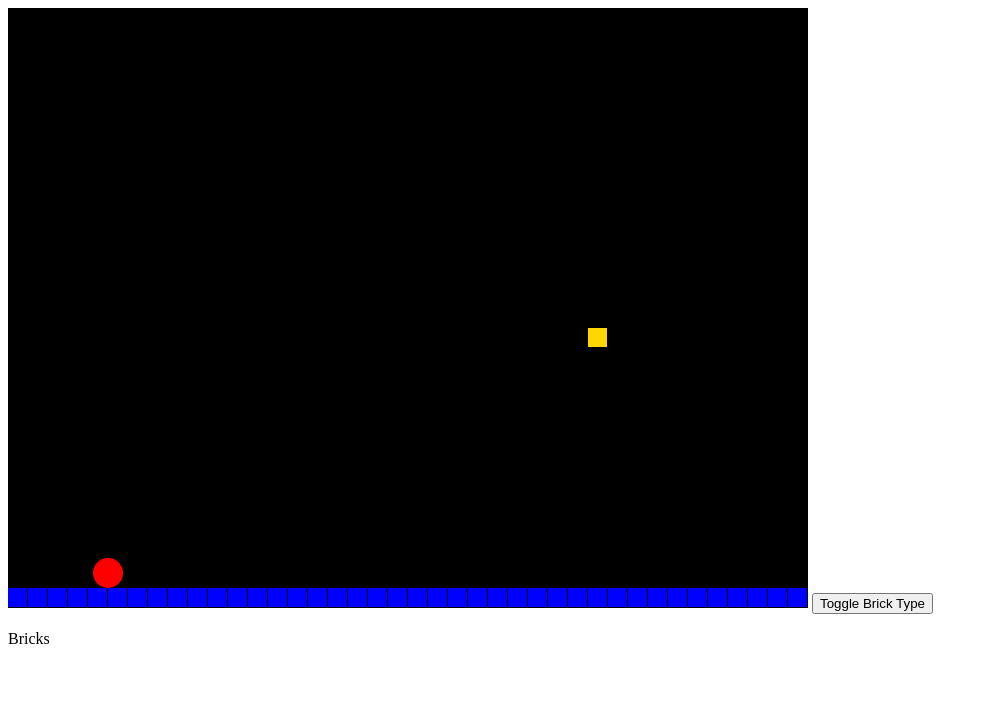
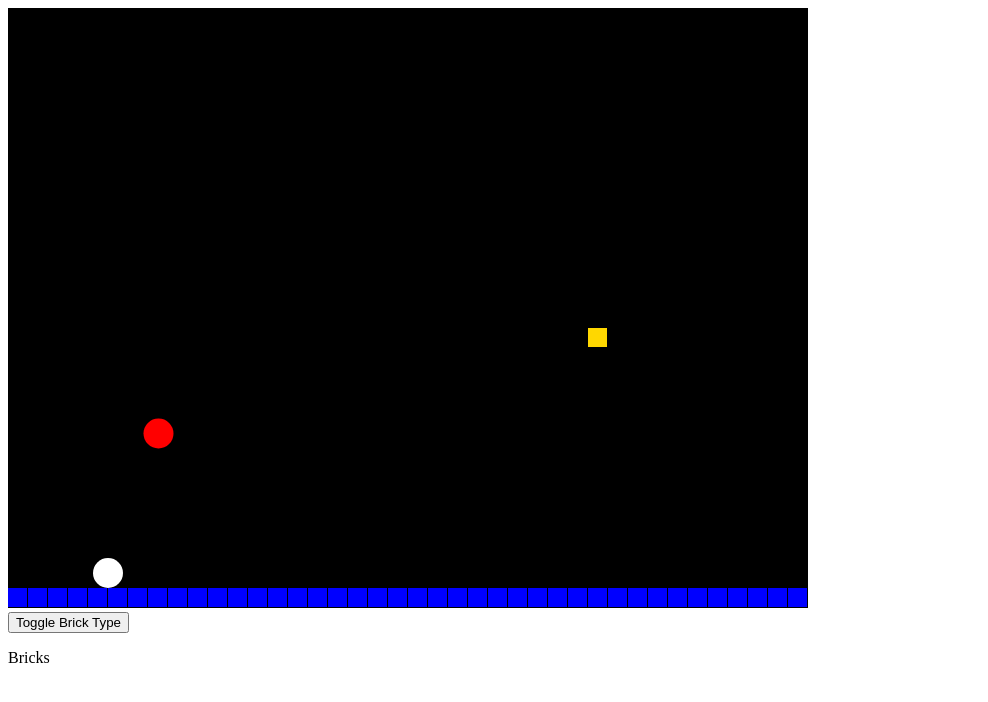
Before and after one commit to p-gonzo/canvas_game_engine, a plain HTML site: page index.html in a window 1280 px wide. Shown: the whole page, without its empty margins (0-988 px from the left). Drawn offline with Linux system fonts and the light colour scheme.

Commit message:
Add enemy

```diff
--- a/game.js
+++ b/game.js
@@ -6,24 +6,45 @@ const TILE_WIDTH = CANVAS_WIDTH / NUMBER_OF_COLUMNS;
 const TILE_HEIGHT = CANVAS_HEIGHT / NUMBER_OF_ROWS;
 const FRAMES_PER_SECOND = 60;
 const GRAVITY = 0.6;
+
+const EMPTY = 0;
+const BRICK = 1;
+const COIN = 2;
+
+const PLAYER_SPEED = 3;
+const ENEMY_SPEED = 0.5;
+
 const TILE_TYPES = ['Bricks', 'Coins']
 
 
 let tilesMatrix = [];
 let isDrawing = false;
 let justToggledTile = {tileCol: -1, tileRow: -1};
-let currentTileType = 1;
+let currentTileType = BRICK;
 
 player = {
     yDelta: 0,
     x: 100,
     y: 100,
     radius: 15,
-    color: 'red',
+    color: 'white',
     onGround: false,
     keyHoldRight: false,
     keyHoldLeft: false
 }
+
+class Enemy {
+    constructor(x, y) {
+        this.x = x;
+        this.y = y;
+        this.color = 'red';
+        this.radius = 15;
+    }
+}
+
+const enemies = [];
+
+enemies.push(new Enemy(300, 300));
 
 const getCanvas = () => {
     return document.getElementById("gameCanvas");
@@ -58,6 +79,7 @@ const drawAll = (gameCanvas) => {
     drawRect({canvas: gameCanvas, x:0, y:0, height: CANVAS_HEIGHT, width: CANVAS_WIDTH, color: 'black'});
     drawTiles(gameCanvas);
     drawPlayer({canvas:gameCanvas, ...player})
+    drawEnemies(gameCanvas)
 }
 
 const moveAll = () => {
@@ -83,21 +105,17 @@ const moveAll = () => {
 
     var tileValuesAroundPlayer = [playerFeetTile, playerRightSideTile, playerLeftSideTile, playerHeadTile];
     var tilesAroundPlayer = [playerFeet, playerRightSide, playerLeftSide, playerHead];
-    var playerTouchingACoin = tileValuesAroundPlayer.indexOf(2)
+    var playerTouchingACoin = tileValuesAroundPlayer.indexOf(COIN)
 
     if (playerTouchingACoin !== -1) {
         const targetTile = tilesAroundPlayer[playerTouchingACoin]
-        tilesMatrix[targetTile.tileRow][targetTile.tileCol] = 0;
+        tilesMatrix[targetTile.tileRow][targetTile.tileCol] = EMPTY;
     }
 
-    // if (playerFeetTile === 2 || playerRightSideTile === 2 || playerLeftSideTile === 2 || playerHeadTile === 2) {
-    //     console.log('coin!')
-    // }
-
-    if (playerFeetTile === 1 && player.yDelta > 0 && player.y - player.radius < playerFeet.tileRow * TILE_HEIGHT) { // Player is falling and lands on tile
+    if (playerFeetTile === BRICK && player.yDelta > 0 && player.y - player.radius < playerFeet.tileRow * TILE_HEIGHT) { // Player is falling and lands on tile
         player.onGround = true;
         player.yDelta = 0;
-    } else if (playerFeetTile === 0) {
+    } else if (playerFeetTile === EMPTY) {
         player.onGround = false;
     }
     // If the payer is moving right, and they hit a block, stop them from moving right
@@ -121,11 +139,26 @@ const moveAll = () => {
 
     // Move player left or right
     if (player.keyHoldLeft) {
-        player.x -= 3
+        player.x -= PLAYER_SPEED
     }
     if (player.keyHoldRight) {
-        player.x += 3
+        player.x += PLAYER_SPEED
     }
+
+    // Move enemies
+    enemies.forEach(enemy => {
+        var enemyPlayerXDelta = player.x - enemy.x;
+        var enemyPlayerYDelta = player.y - enemy.y;
+        var enemyXDelta = enemyPlayerXDelta == 0 ? 0 : enemyPlayerXDelta > 0 ? ENEMY_SPEED : ENEMY_SPEED * -1;
+        var enemyYDelta = enemyPlayerYDelta == 0 ? 0 : enemyPlayerYDelta > 0 ? ENEMY_SPEED : ENEMY_SPEED * -1;
+        enemy.x += enemyXDelta;
+        enemy.y += enemyYDelta;
+
+        if (Math.abs(enemyPlayerXDelta) < player.radius + enemy.radius && Math.abs(enemyPlayerYDelta) < player.radius + enemy.radius) {
+            player = {...player, x:100, y:100, yDelta: 0, onGround: false}
+        }
+    })
+
 }
 
 const drawRect = ({canvas, x, y , width, height, color}) => {
@@ -140,10 +173,10 @@ const drawTiles = (canvas) => {
             var currentTile = tilesMatrix[rowIdx][columnIdx]
             var currentTileX = columnIdx * TILE_WIDTH;
             var currentTileY = rowIdx * TILE_HEIGHT
-            if (currentTile === 1) {
+            if (currentTile === BRICK) {
                 drawRect({canvas: gameCanvas, x:currentTileX, y:currentTileY, height: TILE_HEIGHT - 1, width: TILE_WIDTH - 1, color: 'blue'})
             }
-            if (currentTile === 2) {
+            if (currentTile === COIN) {
                 drawRect({canvas: gameCanvas, x:currentTileX, y:currentTileY, height: TILE_HEIGHT - 1, width: TILE_WIDTH - 1, color: 'gold'})
             }
         });
@@ -203,7 +236,7 @@ const addTileToggleButtonClickListener = () => {
     toggleText.innerHTML = TILE_TYPES[currentTileType - 1];
     toggleButton.addEventListener('click', () => {
         if (currentTileType === TILE_TYPES.length) {
-            currentTileType = 1;
+            currentTileType = BRICK;
         } else {
             currentTileType ++;
         }
@@ -219,7 +252,7 @@ const getTileFromPos = ({x, y}) => {
 
 const toggleBrick = ({tileCol, tileRow}) => {
     if (tileCol !== justToggledTile.tileCol || tileRow !== justToggledTile.tileRow)  {
-        tilesMatrix[tileRow][tileCol] === 0 ? tilesMatrix[tileRow][tileCol] = currentTileType : tilesMatrix[tileRow][tileCol] = 0;
+        tilesMatrix[tileRow][tileCol] === EMPTY ? tilesMatrix[tileRow][tileCol] = currentTileType : tilesMatrix[tileRow][tileCol] = 0;
         justToggledTile = {tileCol, tileRow}
     }
 }
@@ -229,9 +262,9 @@ const populateTilesMatrix = () => {
         tilesMatrix.push([])
         for (let j = 0; j < NUMBER_OF_COLUMNS; j ++) {
             if (i === NUMBER_OF_ROWS - 1) {
-                tilesMatrix[i].push(1)
+                tilesMatrix[i].push(BRICK)
             } else {
-                tilesMatrix[i].push(0)
+                tilesMatrix[i].push(EMPTY)
             }
         }
     }
@@ -242,7 +275,7 @@ const getRandomInt = (max) => {
 }
 
 const addCoinToTilesMatrix = () => {
-    tilesMatrix[getRandomInt(NUMBER_OF_ROWS - 1)][getRandomInt(NUMBER_OF_COLUMNS - 1)] = 2
+    tilesMatrix[getRandomInt(NUMBER_OF_ROWS - 1)][getRandomInt(NUMBER_OF_COLUMNS - 1)] = COIN
 }
 
 const drawPlayer = ({canvas, x, y , radius, color}) => {
@@ -253,3 +286,9 @@ const drawPlayer = ({canvas, x, y , radius, color}) => {
     ctx.closePath();
     ctx.fill();
 }
+
+const drawEnemies = (gameCanvas) => {
+    enemies.forEach(enemy => {
+        drawPlayer({canvas: gameCanvas, ...enemy})
+    })
+}
--- a/index.html
+++ b/index.html
@@ -5,7 +5,9 @@
     </head>
     <body>
         <canvas id="gameCanvas"></canvas>
-        <button id="rotate-tile-types">Toggle Brick Type</button>
-        <p id="current-tile-type"></p>
+        <div>
+            <button id="rotate-tile-types">Toggle Brick Type</button>
+            <p id="current-tile-type"></p>
+        </div>
     </body>
 </html>
```
